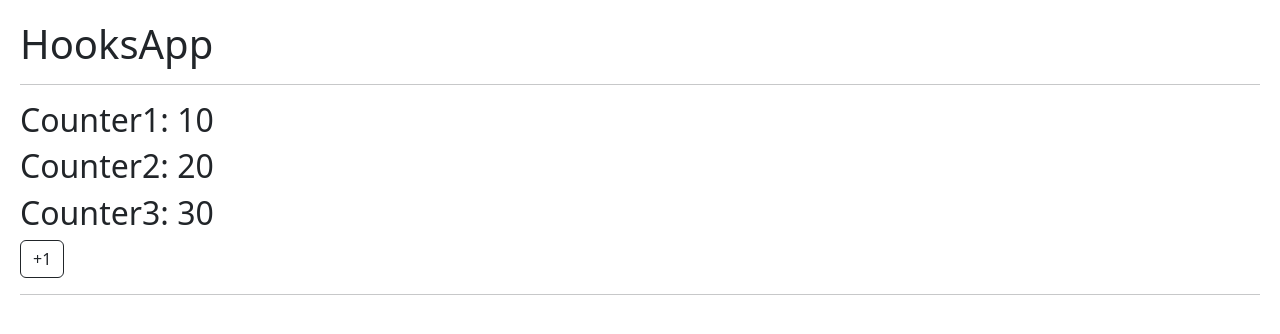
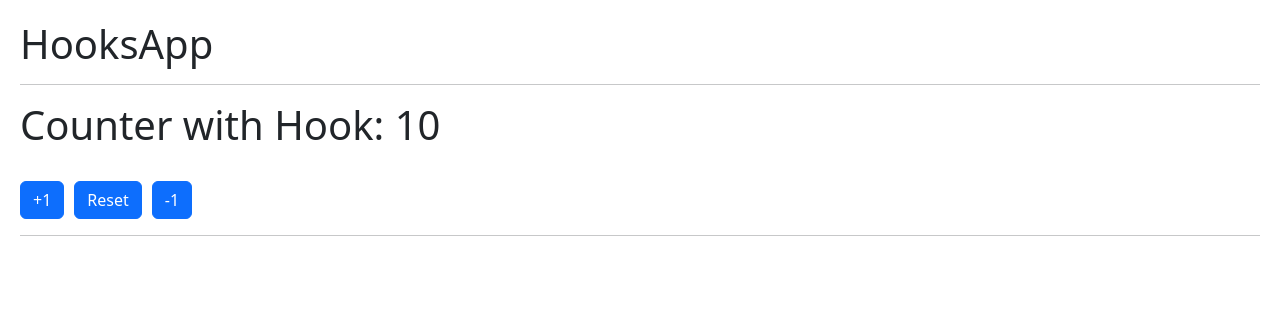
Before and after one commit to GEVS2021/hooks-app, a React (Vite) app: page / in a window 1280 px wide. Shown: the top 334 px of the page. Built offline with nearby package versions, Linux system fonts and the light colour scheme.

Commit message:
116. useCounter - CustomHook

```diff
--- /dev/null
+++ b/src/01-useState/CounterWithCustomHook.jsx
@@ -0,0 +1,22 @@
+import React from 'react'
+import { useCounter } from '../hooks/useCounter'
+
+export const CounterWithCustomHook = () => {
+
+    const { counter } = useCounter();
+
+
+    return (
+        <>
+            <hr />
+            <h1>Counter with Hook: { counter }</h1>
+            <br />
+            <button className='btn btn-primary'>+1</button>
+            <button className='btn btn-primary'>Reset</button>
+            <button className='btn btn-primary'>-1</button>
+
+            <hr />
+        </>
+
+    )
+}
--- a/src/HooksApp.jsx
+++ b/src/HooksApp.jsx
@@ -1,11 +1,13 @@
 import React from 'react'
-import { CounterApp } from './CounterApp'
+import { CounterApp } from './01-useState/CounterApp'
+import { CounterWithCustomHook } from './01-useState/CounterWithCustomHook'
 
 export const HooksApp = () => {
     return (
         <>
             <h1>HooksApp</h1>
-            <CounterApp />
+            {/* <CounterApp /> */}
+            <CounterWithCustomHook />
         </>
     )
 }
--- /dev/null
+++ b/src/hooks/useCounter.js
@@ -0,0 +1,11 @@
+import { useState } from "react"
+
+
+export const useCounter = (initialValue = 10) => {
+
+    const [counter, setCounter] = useState(initialValue);
+
+    return {
+        counter,
+    }
+}
```
Also changed, not shown: src/01-useState/CounterApp.jsx (renamed from src/CounterApp.jsx).
